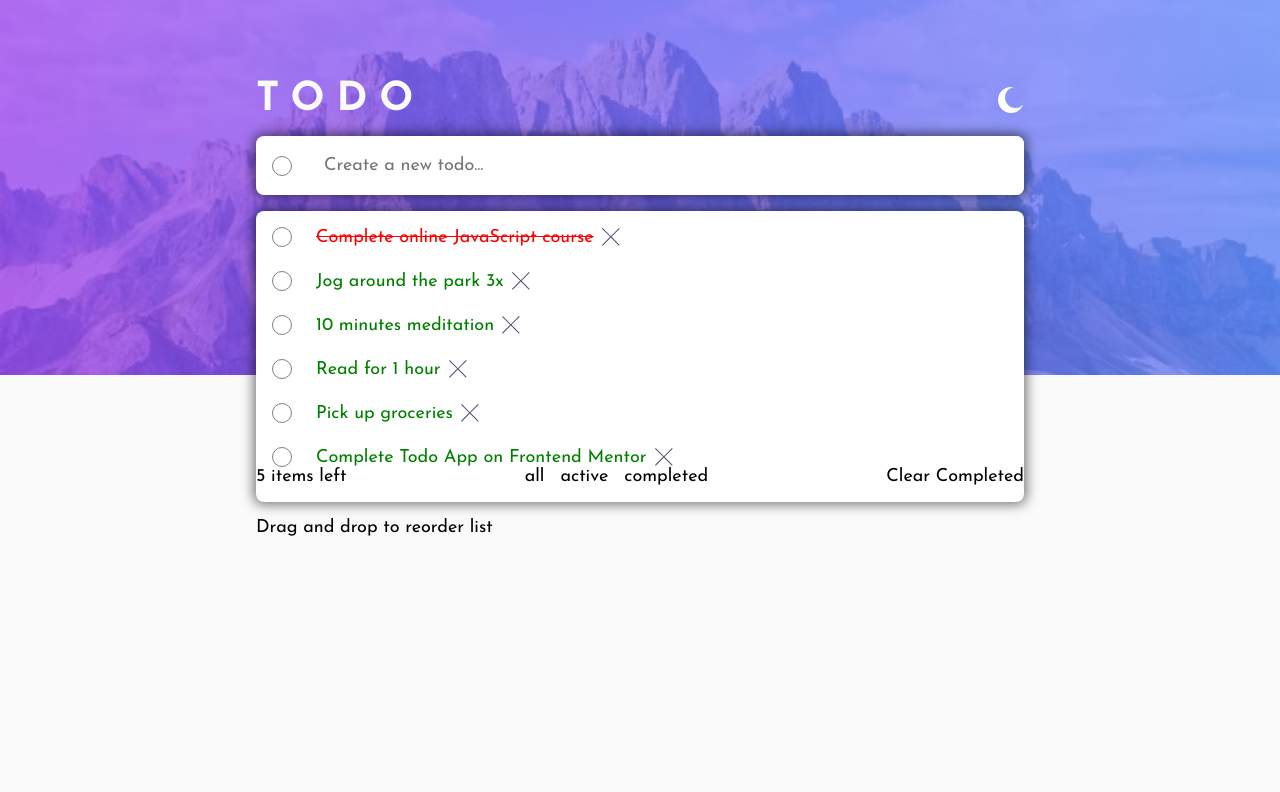
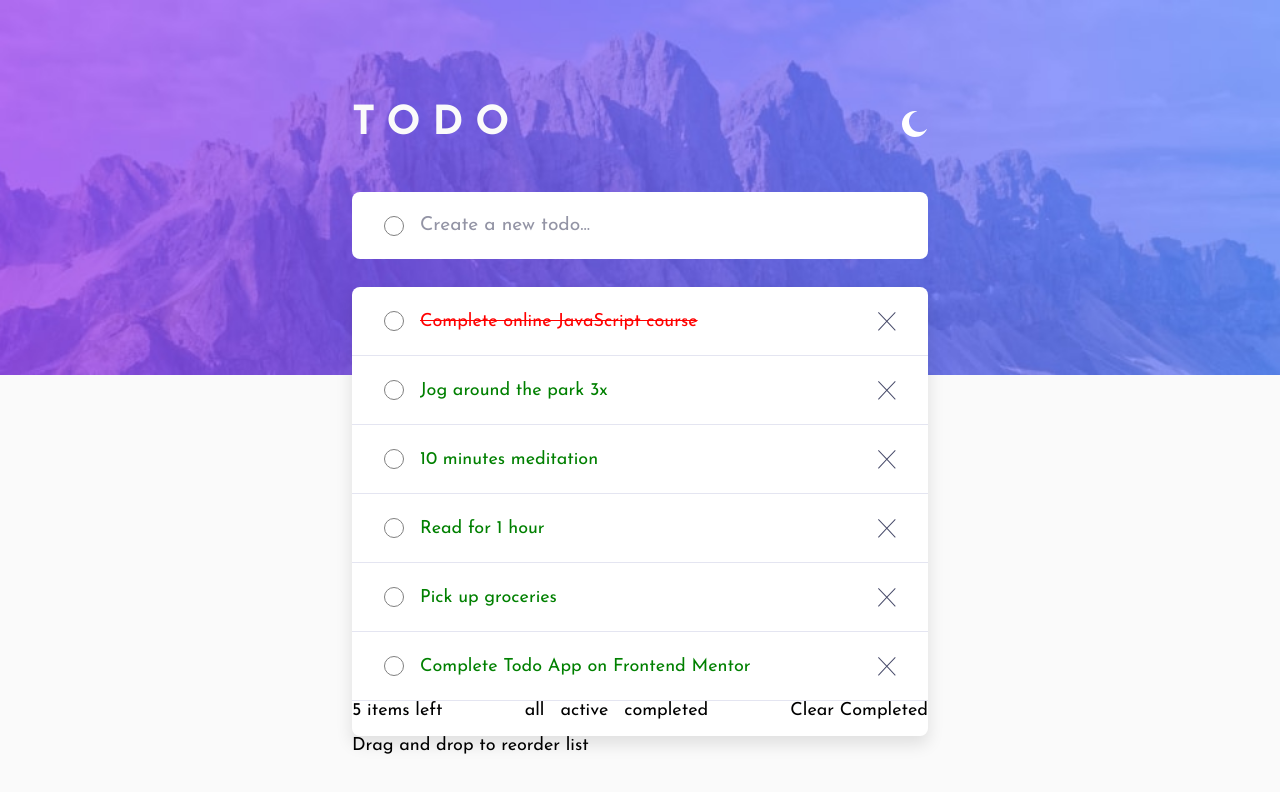
Before and after one commit to eduardgacea/fem-todo, a React (Vite) app: page / in a window 1280 px wide. Shown: the top 792 px of the page. Built offline with nearby package versions, Linux system fonts and the light colour scheme.

Commit message:
add styles

```diff
--- a/src/components/Layout.tsx
+++ b/src/components/Layout.tsx
@@ -1,12 +1,11 @@
 import styled from "styled-components";
 
 const StyledLayout = styled.div`
-    max-width: 768px;
+    max-width: 576px;
     margin: 0 auto;
-    transform: translateY(5rem);
+    transform: translateY(var(--size-1300));
     display: flex;
     flex-direction: column;
-    gap: var(--size-400);
 `;
 
 function Layout({ children }: { children: React.ReactNode }) {
--- a/src/components/MainContent.tsx
+++ b/src/components/MainContent.tsx
@@ -13,8 +13,8 @@ type ContainerProps = {
 
 const Container = styled.div<ContainerProps>`
     background-color: ${props => (props.$theme === "light" ? "var(--clr-white)" : "var(--clr-dt-very-dark-blue)")};
-    box-shadow: 0 0 12px 3px var(--shadow-transparent-black);
-    padding: var(--size-400) 0;
+    box-shadow: var(--shadow-transparent-black);
+    padding: 0 0 var(--size-400) 0;
     border-radius: var(--size-200);
 `;
 
--- a/src/components/NewTodo.tsx
+++ b/src/components/NewTodo.tsx
@@ -14,7 +14,9 @@ type ContainerProps = {
 
 const Container = styled.div<ContainerProps>`
     align-items: center;
-    box-shadow: 0 0 12px 3px var(--shadow-transparent-black);
+    margin-top: var(--size-1000);
+    margin-bottom: var(--size-700);
+    padding: 0 var(--size-400);
 
     /* main container and decorator container selector */
     &,
@@ -44,11 +46,15 @@ const Container = styled.div<ContainerProps>`
     & > form > input[type="text"] {
         width: 100%;
         font-family: var(--ff-primary);
-        font-size: var(--fs-m);
-        padding: var(--size-500) var(--size-400);
+        font-size: var(--fs-l);
+        padding: var(--size-600) 0;
         border: none;
         outline: none;
         color: ${props => (props.$theme === "light" ? "var(--clr-dt-very-dark-blue)" : "var(--clr-white)")};
+    }
+
+    & > form > input[type="text"]::placeholder {
+        color: ${props => (props.$theme === "light" ? "var(--clr-lt-dark-grayish-blue)" : "var(--clr-white)")};
     }
 `;
 
--- a/src/components/TodoItem.tsx
+++ b/src/components/TodoItem.tsx
@@ -21,16 +21,24 @@ type DescriptionProps = {
     $theme: Theme;
 };
 
-const Container = styled.div`
+const MainContainer = styled.div`
     display: flex;
     align-items: center;
-    gap: 0.5rem;
+    padding: var(--size-600) var(--size-400);
+    border-bottom: 1px solid var(--clr-lt-very-light-grayish-blue);
+`;
 
-    & > div {
+const DecoratorContainer = styled.div`
     display: flex;
     justify-content: center;
     flex-basis: 52px;
-    }
+`;
+
+const DescriptionContainer = styled.div`
+    display: flex;
+    justify-content: space-between;
+    padding-right: var(--size-400);
+    flex: 1;
 `;
 
 const Description = styled.p<DescriptionProps>`
@@ -55,15 +63,23 @@ function TodoItem({ todo, i, onDragStart, onDragEnter, onDrop }: TodoItemProps)
     const handleDrop = () => onDrop();
 
     return (
-        <Container draggable="true" onDragStart={handleDragStart} onDragEnter={handleDragEnter} onDragEnd={handleDrop}>
-            <div>
+        <MainContainer
+            as="li"
+            draggable="true"
+            onDragStart={handleDragStart}
+            onDragEnter={handleDragEnter}
+            onDragEnd={handleDrop}
+        >
+            <DecoratorContainer>
                 <Decorator onClick={() => toggleState(id)} />
-            </div>
+            </DecoratorContainer>
+            <DescriptionContainer>
                 <Description $status={status} $theme={theme}>
                     {description}
                 </Description>
                 <img src="icon-cross.svg" onClick={() => removeTodo(id)} />
-        </Container>
+            </DescriptionContainer>
+        </MainContainer>
     );
 }
 
--- a/src/components/TodoList.tsx
+++ b/src/components/TodoList.tsx
@@ -8,7 +8,6 @@ import styled from "styled-components";
 const StyledTodoList = styled.div`
     display: flex;
     flex-direction: column;
-    gap: var(--size-600);
     background: transparent;
 `;
 
--- a/src/styles.css
+++ b/src/styles.css
@@ -6,7 +6,7 @@
     /* gradients */
     --grad-check-background: linear-gradient hsl(192, 100%, 67%) to hsl(280, 87%, 65%);
     /* shadows */
-    --shadow-transparent-black: hsla(0, 0%, 0%, 0.5);
+    --shadow-transparent-black: 0 8px 16px 1px rgba(0, 0, 0, 0.1);
     /* light theme */
     --clr-lt-very-light-gray: hsl(0, 0%, 98%);
     --clr-lt-very-light-grayish-blue: hsl(236, 33%, 92%);
@@ -24,6 +24,7 @@
 
     /* typography */
     --fs-m: 1.125rem;
+    --fs-l: 1.2rem;
     --ff-primary: "Josefin Sans", sans-serif;
     --fw-regular: 400;
     --fw-bold: 700;
@@ -44,6 +45,7 @@
     --size-1000: 3rem;
     --size-1100: 4rem;
     --size-1200: 5rem;
+    --size-1300: 6.5rem;
 }
 
 * {
```
Lines whose indentation alone changed are shown as unchanged.
